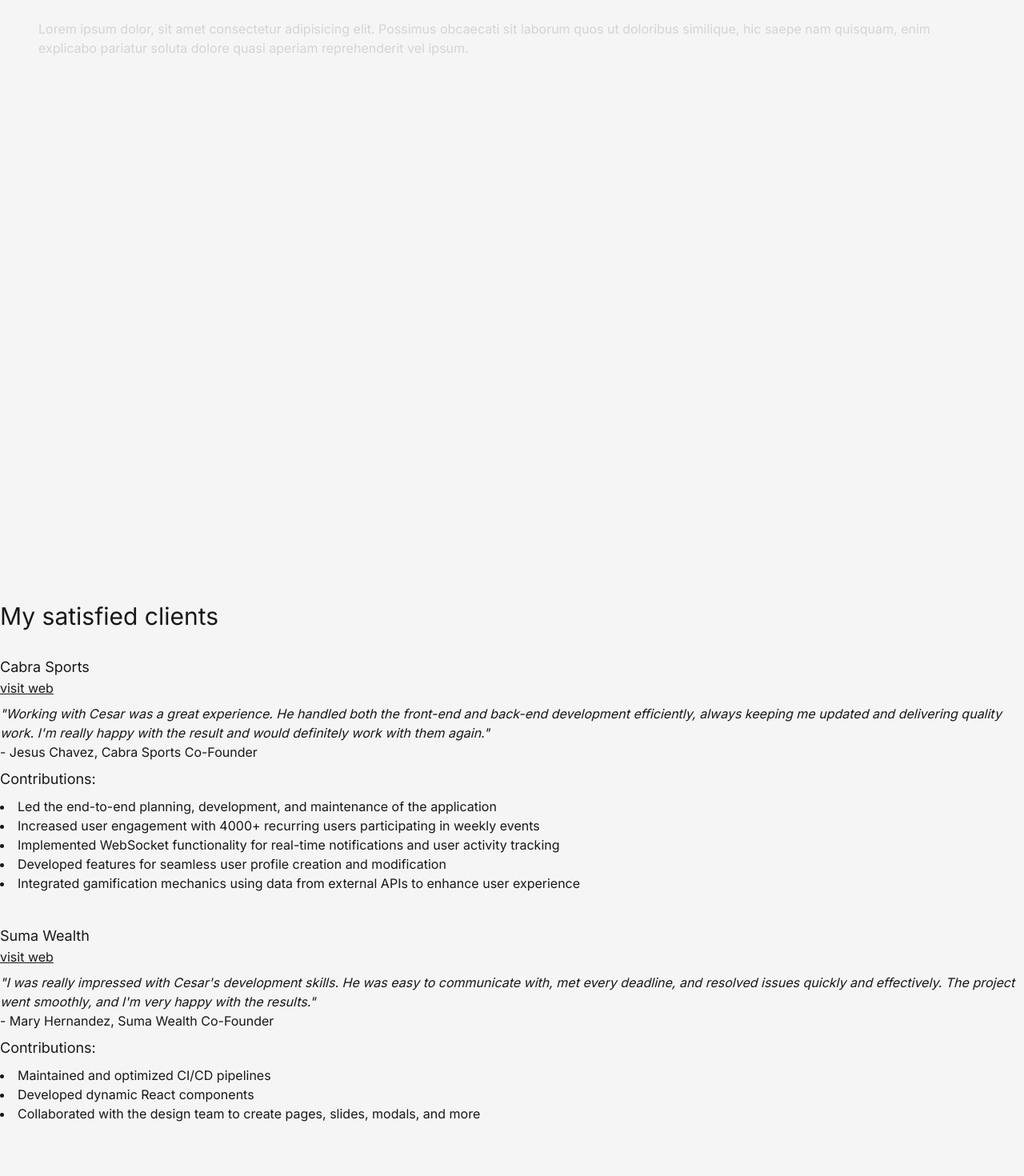
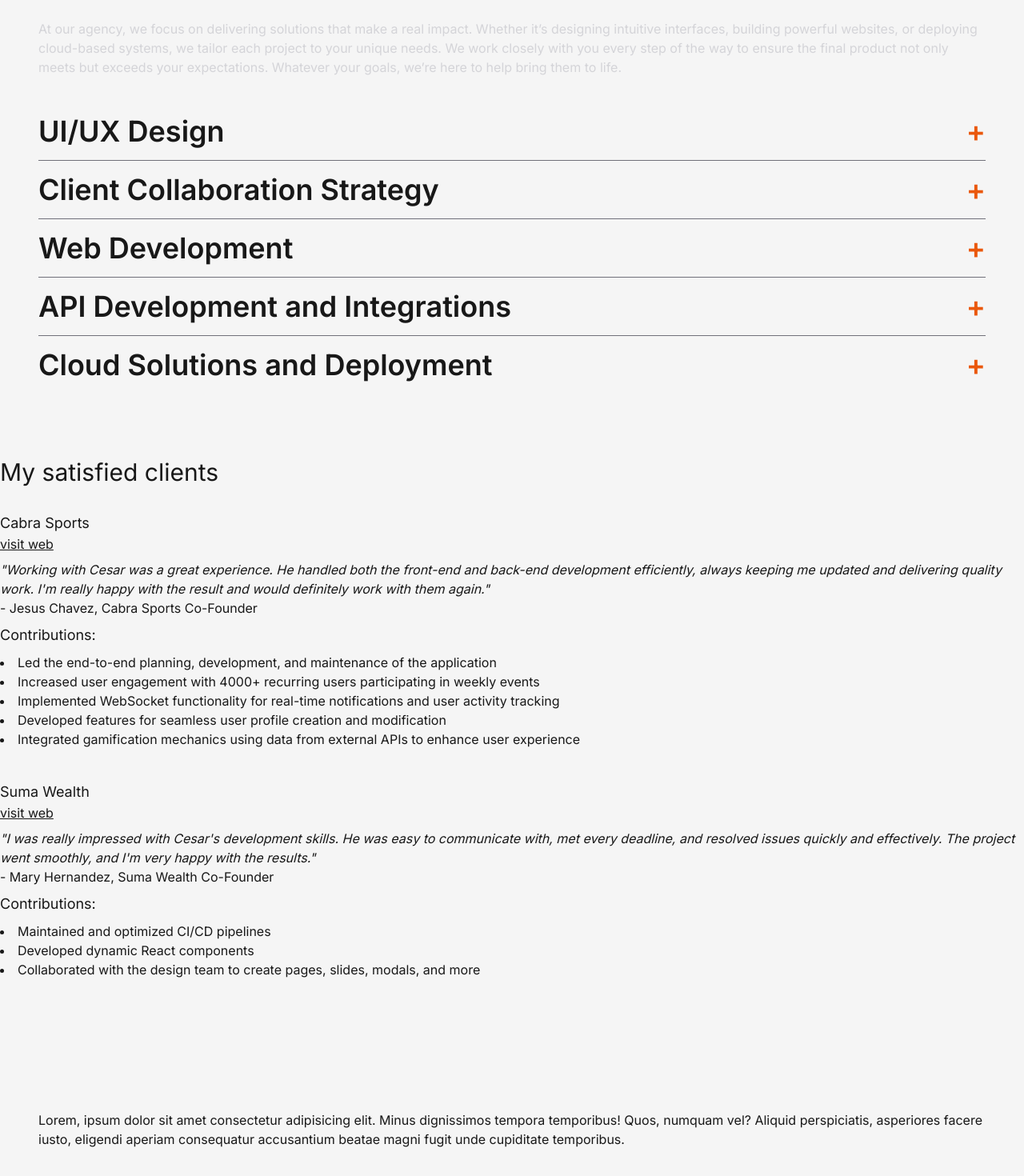
Before and after one commit to mar-cial/cv, a Next.js app: page / in a window 1280 px wide. Shown: the part 880-2350 px from the top of the page at 80% size. Built offline with nearby package versions, Linux system fonts and the light colour scheme.

Commit message:
Done with the features section

```diff
--- a/package.json
+++ b/package.json
@@ -9,6 +9,7 @@
         "lint": "next lint"
     },
     "dependencies": {
+        "framer-motion": "^11.9.0",
         "next": "14.2.7",
         "react": "^18",
         "react-dom": "^18",
--- a/src/app/page.tsx
+++ b/src/app/page.tsx
@@ -1,5 +1,5 @@
 import { CurrentDate } from "@/components/current-date";
-import Link from "next/link";
+import { FeatureCard } from "@/components/feature-card";
 
 export default function Page() {
     return (
@@ -33,24 +33,47 @@
                 </div>
             </section>
 
-            <section className="flex flex-col gap-8 p-12 min-h-screen">
+            <section className="flex flex-col gap-8 p-12">
                 <header>
                     <h2 className="font-mono">Services</h2>
                 </header>
 
                 <article>
                     <p className="text-zinc-300">
-                        Lorem ipsum dolor, sit amet consectetur adipisicing elit. Possimus
-                        obcaecati sit laborum quos ut doloribus similique, hic saepe nam
-                        quisquam, enim explicabo pariatur soluta dolore quasi aperiam
-                        reprehenderit vel ipsum.
+                        At our agency, we focus on delivering solutions that make a real
+                        impact. Whether it’s designing intuitive interfaces, building
+                        powerful websites, or deploying cloud-based systems, we tailor each
+                        project to your unique needs. We work closely with you every step of
+                        the way to ensure the final product not only meets but exceeds your
+                        expectations. Whatever your goals, we’re here to help bring them to
+                        life.
                     </p>
                 </article>
-
-                <section></section>
+                <section className="flex flex-col divide-y divide-zinc-500">
+                    <FeatureCard
+                        title="UI/UX Design"
+                        content="We create user-friendly designs that not only look good but also make it easy for your customers to navigate. Our goal is to enhance the overall user experience, ensuring that every interaction is smooth and enjoyable."
+                    />
+                    <FeatureCard
+                        title="Client Collaboration Strategy"
+                        content="We believe that open communication leads to successful projects. Our collaboration strategy includes regular check-ins, feedback loops, and clear documentation, so we’re always on the same page with our clients."
+                    />
+                    <FeatureCard
+                        title="Web Development"
+                        content="From sleek landing pages to complex web applications, we handle all aspects of web development. Our team uses the latest technologies to build responsive and fast websites that meet your business needs."
+                    />
+                    <FeatureCard
+                        title="API Development and Integrations"
+                        content="We specialize in creating custom APIs that allow different software systems to communicate effectively. Whether you need a new API or want to integrate existing services, we’ve got you covered."
+                    />
+                    <FeatureCard
+                        title="Cloud Solutions and Deployment"
+                        content="Take advantage of the cloud with our deployment services. We help you move your applications to the cloud, ensuring scalability and security while making it easier to manage your infrastructure."
+                    />
+                </section>
             </section>
 
-            <section className="flex flex-col gap-8 pt-8 h-screen">
+            <section className="flex flex-col gap-8 pt-8 min-h-screen">
                 <header>
                     <h2 className="text-3xl">My satisfied clients</h2>
                 </header>
@@ -140,6 +163,15 @@
                     </section>
                 </section>
             </section>
+
+            <section className="p-12">
+                <p>
+                    Lorem, ipsum dolor sit amet consectetur adipisicing elit. Minus
+                    dignissimos tempora temporibus! Quos, numquam vel? Aliquid
+                    perspiciatis, asperiores facere iusto, eligendi aperiam consequatur
+                    accusantium beatae magni fugit unde cupiditate temporibus.
+                </p>
+            </section>
         </main>
     );
 }
--- a/src/components/feature-card.tsx
+++ b/src/components/feature-card.tsx
@@ -1,8 +1,58 @@
 "use client";
+import { AnimatePresence, motion, Variants } from "framer-motion";
+import { useState } from "react";
+
 export function FeatureCard({
     title,
     content,
 }: {
     title: string;
     content: string;
-}) { }
+}) {
+    const [isOpen, setIsOpen] = useState<boolean>(false);
+
+    const container: Variants = {
+        hidden: { opacity: 0, height: 0 },
+        show: {
+            opacity: 1,
+            height: "auto",
+        },
+        exit: {
+            opacity: 0,
+            height: 0,
+        },
+    };
+
+    const item: Variants = {
+        hidden: { opacity: 0 },
+        show: { opacity: 1 },
+    };
+
+    return (
+        <motion.article className="flex flex-col py-4">
+            <motion.div className="flex gap-4 justify-between items-center text-4xl font-semibold">
+                <div>{title}</div>
+                <motion.button
+                    animate={{ rotate: isOpen ? 45 : 0 }}
+                    className="text-orange-600"
+                    onClick={() => setIsOpen(!isOpen)}
+                >
+                    +
+                </motion.button>
+            </motion.div>
+
+            <AnimatePresence mode="wait">
+                {isOpen && (
+                    <motion.div
+                        variants={container}
+                        initial="hidden"
+                        animate="show"
+                        exit="exit"
+                    >
+                        <motion.div variants={item}>{content}</motion.div>
+                    </motion.div>
+                )}
+            </AnimatePresence>
+        </motion.article>
+    );
+}
```
Also changed, not shown: 1 other file (tests, documents, lock files or other folders).
